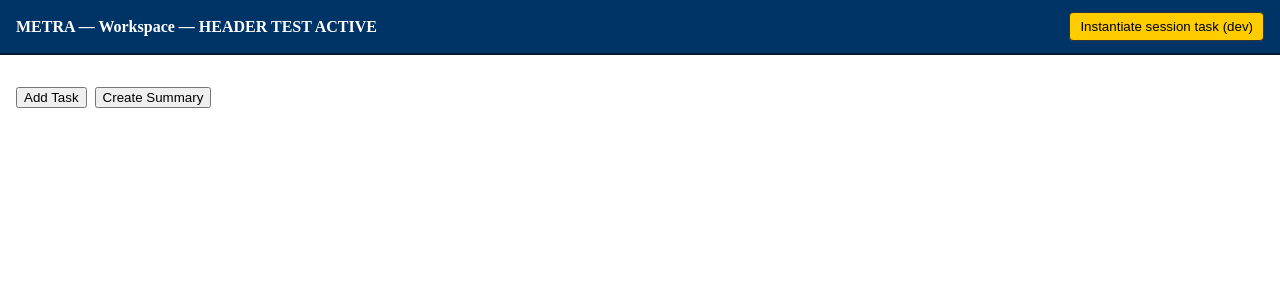
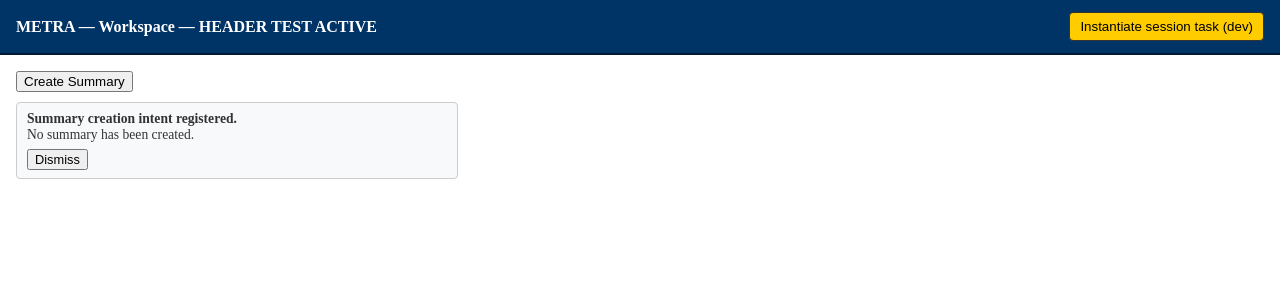
Before and after one commit to johnjkelly1945-ops/project-tracker-vite-pwa-v15, a React (Vite) app: page / in a window 1280 px wide. Both pictures are taken after a click on the button "Create Summary". Shown: the top 300 px of the page. Built offline with nearby package versions, Linux system fonts and the light colour scheme.

Commit message:
Stage 33 — Footer-only summary creation intent (no persistence)

```diff
--- a/src/components/PreProjectFooter.jsx
+++ b/src/components/PreProjectFooter.jsx
@@ -1,57 +1,75 @@
-// @ts-nocheck
-import { useState } from "react";
-import CreateTaskModal from "./CreateTaskModal";
+import React, { useState } from "react";
 
 /*
 =====================================================================
 METRA — PreProjectFooter.jsx
-Stage 32.2 — Summary Instantiation (Render-Only Footer Gating)
+Stage 33 — Summary Creation Intent (FOOTER-ONLY)
+=====================================================================
 
-• Render-only change
-• No persistence
-• No summary creation behaviour
-• Summary control visibility gated by parent
+TypeScript-safe, footer-only intent acknowledgement.
+
+No persistence.
+No summary creation.
+No ordering mutation.
+No task or governance interaction.
 =====================================================================
 */
 
-export default function PreProjectFooter({
-  summaries,
-  onCreateTaskIntent,
-  showCreateSummary = false, // Stage 32.2 — explicit, render-only gate
-}) {
-  const [open, setOpen] = useState(false);
+/**
+ * @typedef {Object} PreProjectFooterProps
+ * @property {boolean} showCreateSummary
+ */
+
+export default function PreProjectFooter(
+  /** @type {PreProjectFooterProps} */
+  { showCreateSummary = false }
+) {
+  /** @type {[boolean, Function]} */
+  const [showIntentAck, setShowIntentAck] = useState(false);
+
+  const handleCreateSummaryClick = () => {
+    setShowIntentAck(true);
+    console.log(
+      "Summary creation intent registered (Stage 33 — no persistence)"
+    );
+  };
 
   return (
-    <>
-      <div style={{ marginTop: "16px", display: "flex", gap: "8px" }}>
-        {/* Existing behaviour — unchanged */}
-        <button onClick={() => setOpen(true)}>Add Task</button>
+    <footer className="preproject-footer">
+      {showCreateSummary && (
+        <button
+          type="button"
+          className="create-summary-button"
+          onClick={handleCreateSummaryClick}
+        >
+          Create Summary
+        </button>
+      )}
 
-        {/* Stage 32.2 — Create Summary (render-only, inert) */}
-        {showCreateSummary && (
+      {showIntentAck && (
+        <div
+          style={{
+            marginTop: "10px",
+            padding: "8px 10px",
+            border: "1px solid #ccc",
+            borderRadius: "4px",
+            backgroundColor: "#f8f9fa",
+            fontSize: "0.85rem",
+            maxWidth: "420px",
+          }}
+        >
+          <strong>Summary creation intent registered.</strong>
+          <div>No summary has been created.</div>
+
           <button
             type="button"
-            onClick={() => {
-              // Intentionally inert — Stage 32.2 is render-only
-              console.info(
-                "Create Summary clicked (Stage 32.2 — no behaviour yet)"
-              );
-            }}
+            style={{ marginTop: "6px", fontSize: "0.8rem" }}
+            onClick={() => setShowIntentAck(false)}
           >
-            Create Summary
+            Dismiss
           </button>
-        )}
-      </div>
-
-      <CreateTaskModal
-        isOpen={open}
-        summaries={summaries}
-        onCancel={() => setOpen(false)}
-        onSubmit={(intent) => {
-          onCreateTaskIntent(intent);
-          setOpen(false);
-        }}
-      />
-    </>
+        </div>
+      )}
+    </footer>
   );
 }
```
